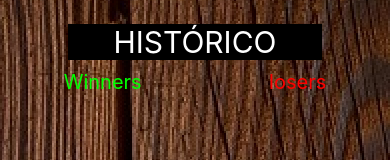
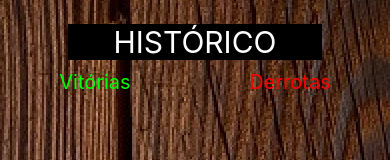
Before and after one commit to ribeirorvs/Dominoes_Score, a React Native app in the folder domino_score/: screen / in a window 390 px wide. Shown: the part 319-479 px from the top of the page. Built offline with nearby package versions, Linux system fonts and the light colour scheme.

Commit message:
Include the modules to add ads

```diff
--- a/domino_score/App.tsx
+++ b/domino_score/App.tsx
@@ -4,7 +4,7 @@ import { StatusBar } from 'react-native'
 export default function App() {
   return (
     <>
-      <StatusBar barStyle="default" />
+      <StatusBar barStyle='light-content' />
       <Home />
     </>
   )
--- a/domino_score/app.json
+++ b/domino_score/app.json
@@ -1,6 +1,6 @@
 {
   "expo": {
-    "name": "domino_score",
+    "name": "Pontuação de Dominó",
     "slug": "domino_score",
     "version": "1.0.0",
     "orientation": "default",
@@ -30,6 +30,15 @@
       "eas": {
         "projectId": "7ec68716-fd12-40f0-96a6-b351a663019a"
       }
-    }
+    },
+    "plugins": [
+      [
+        "react-native-google-mobile-ads",
+        {
+          "androidAppId": "ca-app-pub-7741095033756636~1670859290"
+        }
+      ],
+      "expo-build-properties"
+    ]
   }
 }
--- a/domino_score/package.json
+++ b/domino_score/package.json
@@ -12,7 +12,9 @@
     "expo": "~51.0.28",
     "expo-status-bar": "~1.12.1",
     "react": "18.2.0",
-    "react-native": "0.74.5"
+    "react-native": "0.74.5",
+    "react-native-google-mobile-ads": "^14.5.0",
+    "expo-build-properties": "~0.12.5"
   },
   "devDependencies": {
     "@babel/core": "^7.20.0",
--- a/domino_score/src/pages/Home.tsx
+++ b/domino_score/src/pages/Home.tsx
@@ -222,8 +222,8 @@ export function Home() {
                         </Text>
                     </View>
                     <View style={layout.historicTitle}>
-                        <Text style={layout.winnerTitle}>Winners</Text>
-                        <Text style={layout.loserTitle}>losers</Text>
+                        <Text style={layout.winnerTitle}>Vitórias</Text>
+                        <Text style={layout.loserTitle}>Derrotas</Text>
                     </View>
                     <FlatList
                         data={historic}
```
Also changed, not shown: 1 other file (tests, documents, lock files or other folders).
